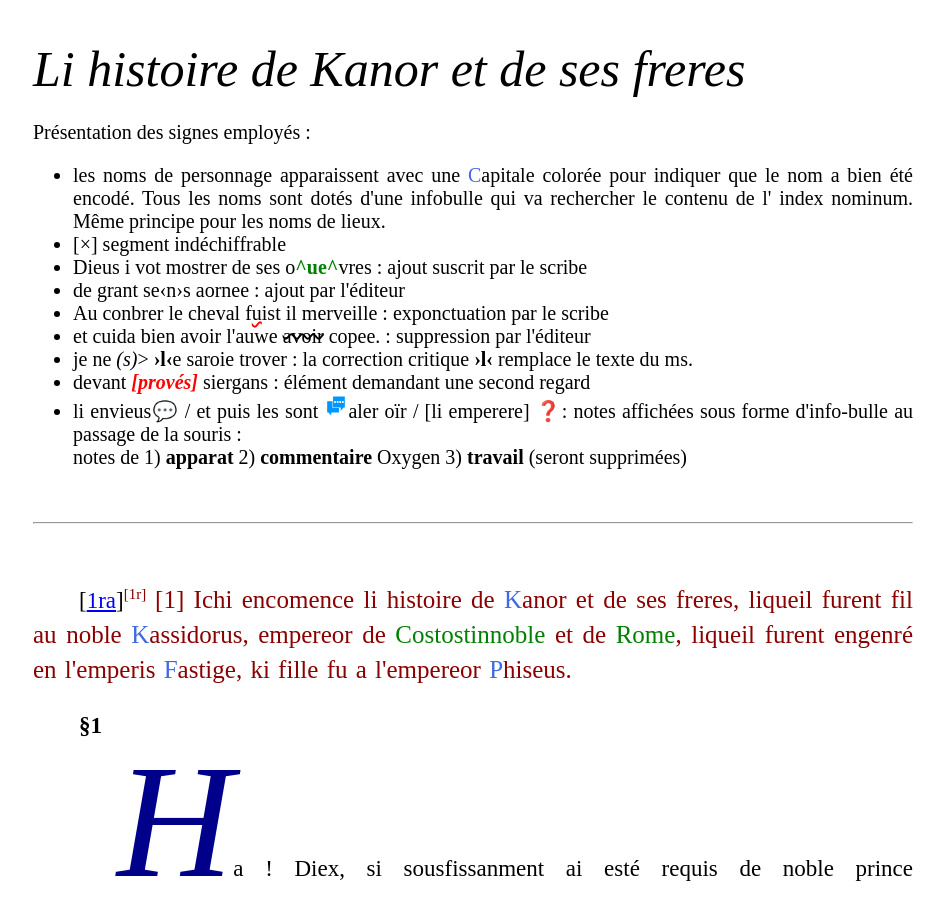
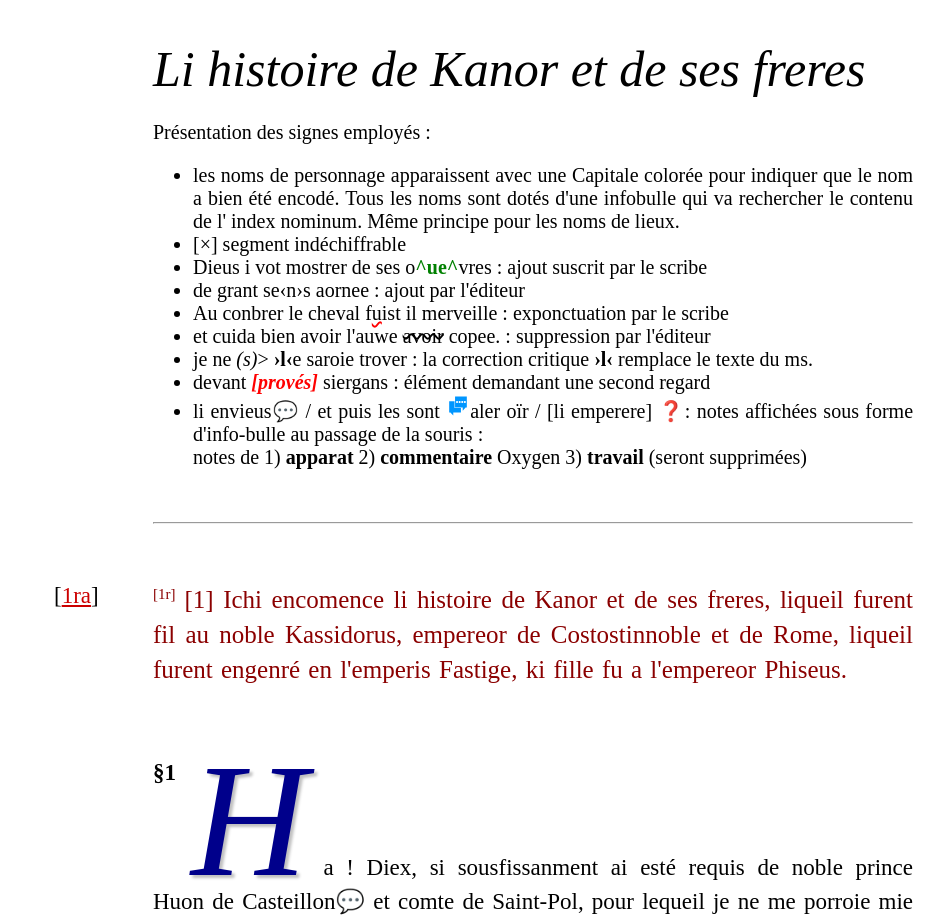
Before and after one commit to kanor-c7s/kanor-c7s.github.io, a plain HTML site: page TEI/out/Kanor.html in a window 1280 px wide. Shown: the top 923 px of the page, without its empty margins (107-1051 px from the left). Drawn offline with Linux system fonts and the light colour scheme; a web font is replaced by a local one.

Commit message:
Add files via upload

```diff
--- a/ASSETS/Kanor.css
+++ b/ASSETS/Kanor.css
@@ -25,7 +25,6 @@
 }
 
 p {
-    text-indent: 2em;
     text-align: justify;
     height: fit-content;
     font-size: 23px;
@@ -54,7 +53,7 @@ body {
     font-size: 20px;
     text-align: justify;
     margin-right: 13em;
-    margin-left: 7em;
+    margin-left: 13em;
     margin-top: 2em;
     font-family: 'EB Garamond';
 }
@@ -65,8 +64,20 @@ body {
 }
 
 .pb {
+    display: inline-block;
+    text-indent: 0em;
     font-size: 15px;
     color: darkred;
+}
+
+.pbfloat {
+    position: absolute;
+    left: 7em;
+}
+
+.cbfloat {
+    position: absolute;
+    left: 5em;
 }
 
 .url {
@@ -74,18 +85,35 @@ body {
     color: darkred;
 }
 
+a:link {
+    color: #c00
+} /* unvisited links       */
+a:visited {
+    color: #0c0
+} /* visited links         */
+a:hover,
+a:focus {
+    color: #00c
+} /* user hovers, or focus */
+a:active {
+    color: #ccc
+} /* active links          */
+
+
 
 .persName {
+    text-indent: 0em;
+}
+
+
+.placeName {
     display: inline-block;
     text-indent: 0em;
 }
 
-.persName::first-letter {
-    color: royalblue;
-}
+.placeName {
 
-.placeName {
-    color: green;
+
 }
 
 .rs {
@@ -114,9 +142,13 @@ body {
 
 .lettrine {
     font-variant: small-caps;
-    font-size: 30px;
     font-feature-settings: 'kern', 'swsh';
     color: orange;
+    text-shadow: 3px 3px 3px silver;
+    line-height: 80%;
+    margin: -.1em 0px;
+    padding-right: .1em
+
 
 }
 
@@ -187,3 +219,7 @@ body {
 .title {
     font-size: 50px
 }
+
+.section {
+    margin-top: 70px;
+}
```
